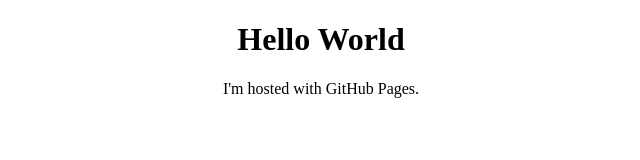
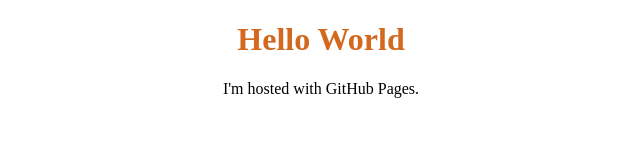
Before and after one commit to EvanPed25/EvanPed25.github.io, a plain HTML site: page Index.html in a window 1280 px wide. Shown: the whole page, without its empty margins (319-959 px from the left). Drawn offline with Linux system fonts and the light colour scheme.

Commit message:
Update StyleSheet1.css
not sure

```diff
--- a/StyleSheet1.css
+++ b/StyleSheet1.css
@@ -2,3 +2,9 @@ body
 {
     text-align: center;
 }
+
+h1{
+    text-align: center;
+    text-decoration: wavy;
+    color: chocolate;
+}
```
